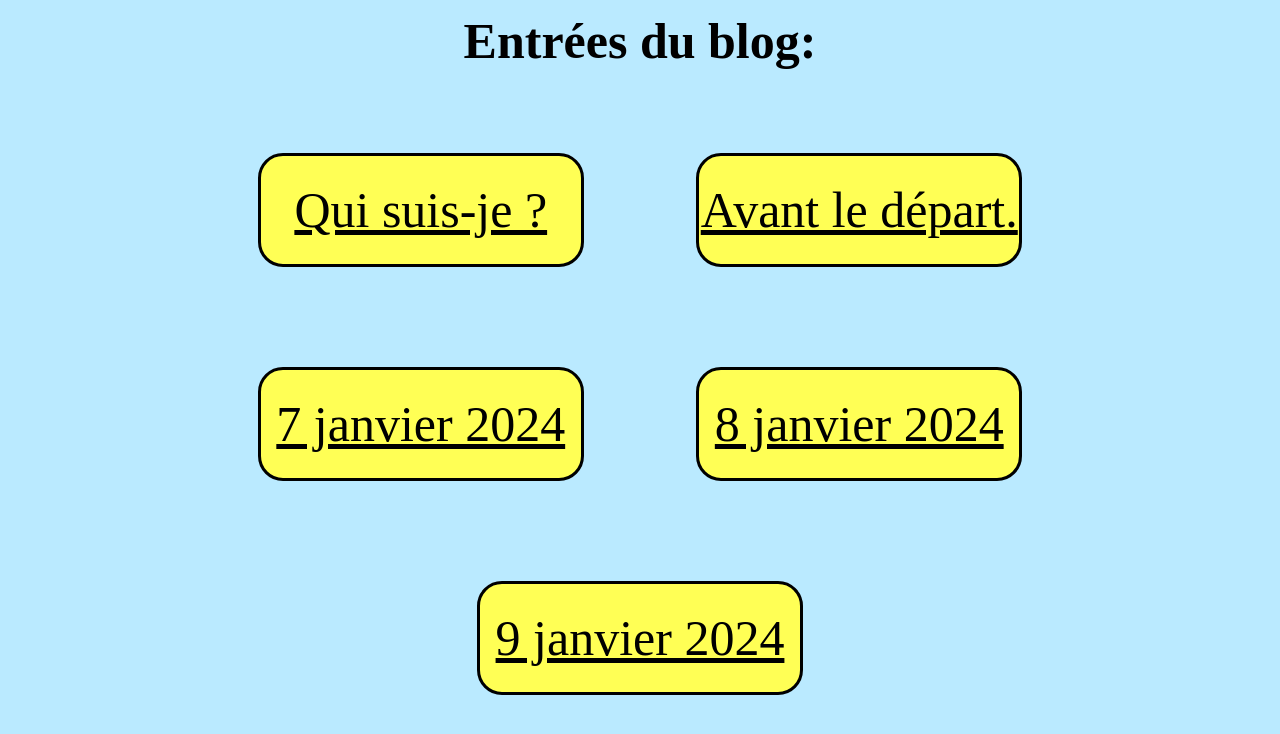
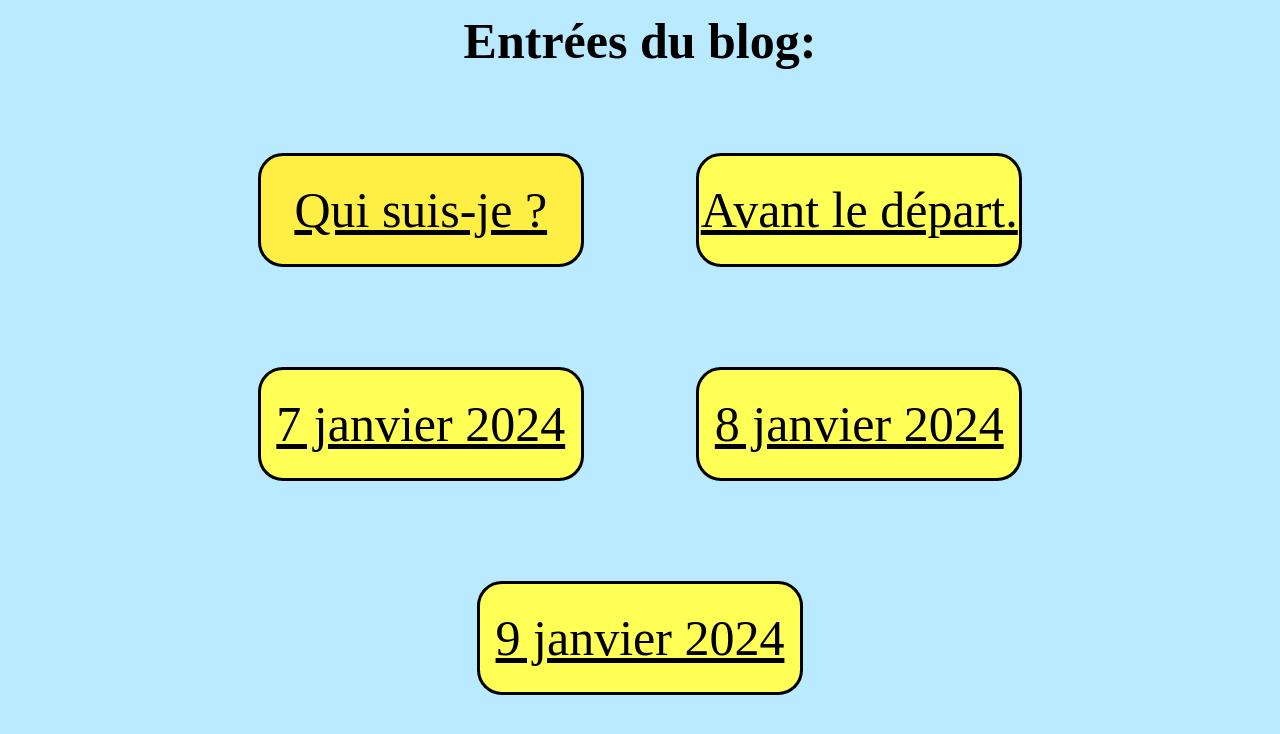
Before and after one commit to reza0310/blog_epiambassadeur, a plain HTML site: page index.html in a window 1280 px wide. In both pictures the pointer is over the link "Qui suis-je ?". Shown: the part 172-906 px from the top of the page. Drawn offline with Linux system fonts and the light colour scheme.

Commit message:
Button hovering feedback

```diff
--- a/style.css
+++ b/style.css
@@ -23,6 +23,10 @@ a:visited {
 	background-color: #ff5;
 }
 
+.entree:hover {
+	background-color: #fe4;
+}
+
 .petite {
 	width: 25%;
 }
```
